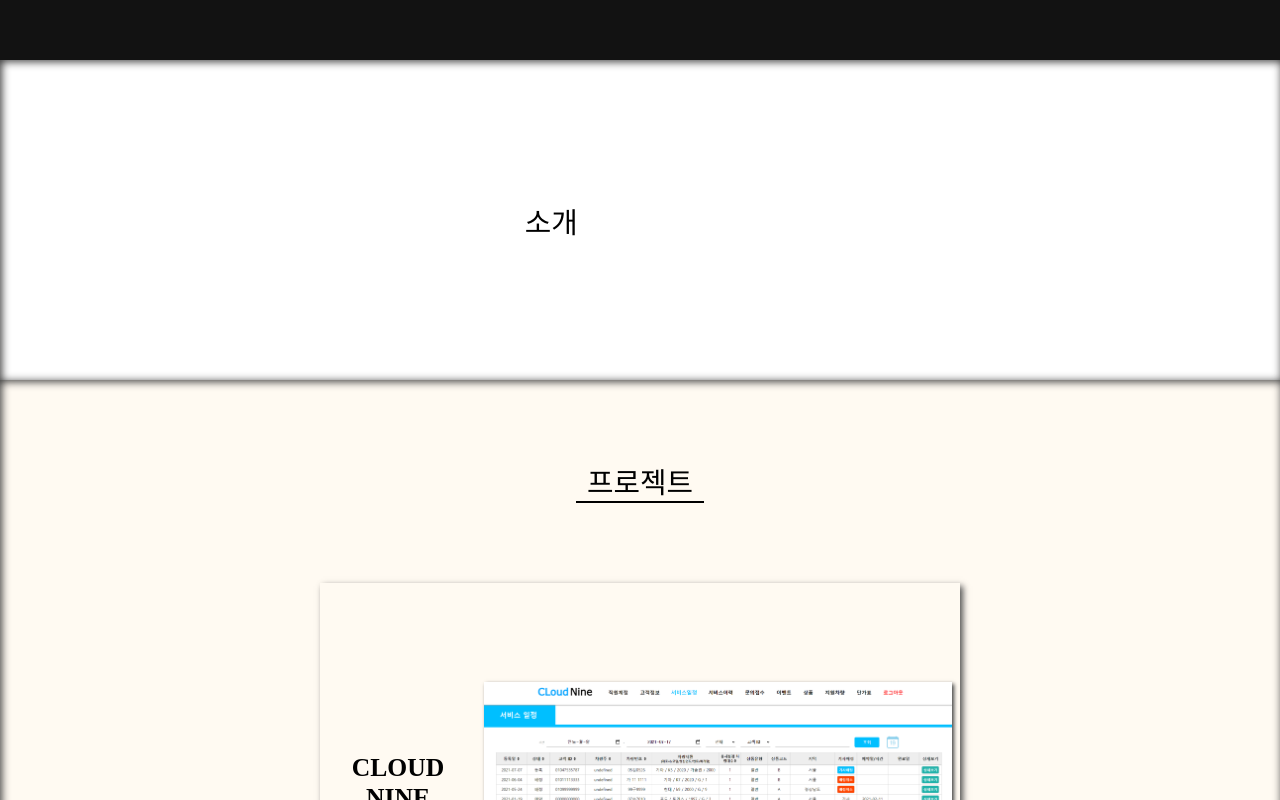
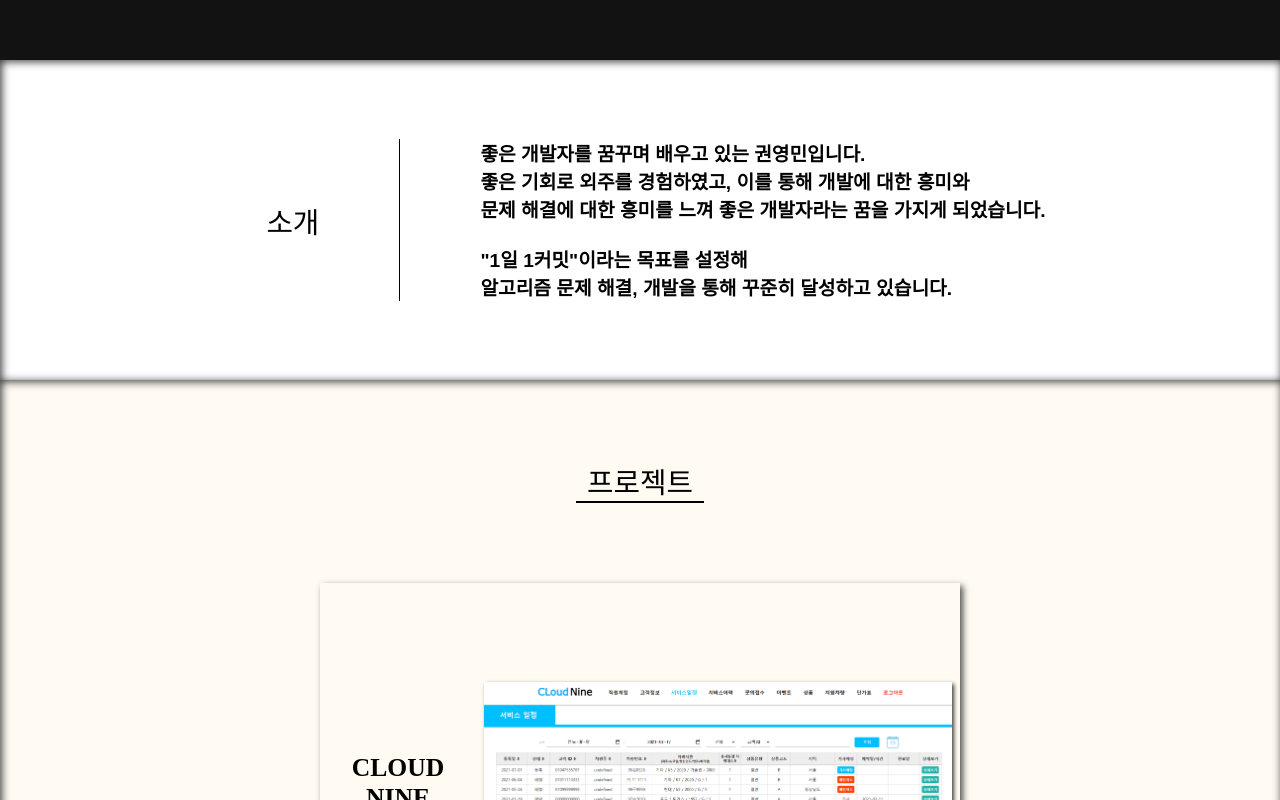
Before and after one commit to ymkwon3/web, a React (Create React App) app in the folder web/: page /#/ in a window 1280 px wide. Shown: the part 740-1540 px from the top of the page. Built offline with nearby package versions, Linux system fonts and the light colour scheme.

Commit message:
add post icon, linked post input page

```diff
--- a/web/src/App.jsx
+++ b/web/src/App.jsx
@@ -7,6 +7,7 @@ import './css/App.css';
 import Footer from './components/Footer';
 import MainPage from './components/MainPage';
 import Board from './components/Board';
+import PostWrite from './components/PostWrite'
 // intro page
 
 // todo : dark mode, light mode
@@ -40,6 +41,7 @@ function App() {
           <Routes>
             <Route path="/" exact={true} element={<MainPage path="MainPage" />} />
             <Route path="/board" element={<Board />} />
+            <Route path="/postWrite" element={<PostWrite />} />
           </Routes>
         </HashRouter>
         <div className="App-footer">
--- a/web/src/components/Api.jsx
+++ b/web/src/components/Api.jsx
@@ -1,6 +1,7 @@
 import axios from 'axios';
 
 const url = "https://175.215.49.230:3001/";
+// const url = "https://localhost:3001/"
 const post_get = "board";
 const post_delete = "postDelete";
 const post_insert = "postInsert";
--- a/web/src/components/MainPage.jsx
+++ b/web/src/components/MainPage.jsx
@@ -82,7 +82,7 @@ function App(props) {
         <div className="subTitle" ref={(e) => slideRef.current[0] = e}>
           소개
         </div>
-        <div className="content column-line flex-column" ref={(e) => slideRef.current[2] = e}>
+        <div className="content flex-column left-line" ref={(e) => slideRef.current[2] = e}>
           좋은 개발자를 꿈꾸며 배우고 있는 권영민입니다.
           <br />
           좋은 기회로 외주를 경험하였고, 이를 통해 개발에 대한 흥미와
--- /dev/null
+++ b/web/src/components/PostWrite.jsx
@@ -0,0 +1,20 @@
+import { useRef, useEffect, useState } from 'react';
+import axios from 'axios';
+
+import '../css/App.css';
+import '../css/postWrite.css';
+
+import * as API from './Api.jsx';
+
+function App(props) {
+
+    return (
+        <div className='box-shadow-inset input-page flex-column'>
+            <div className="input-container flex-column">
+                <input type="text" />
+            </div>
+        </div>
+    );
+}
+
+export default App;
--- a/web/src/components/Project.jsx
+++ b/web/src/components/Project.jsx
@@ -68,9 +68,11 @@ function App(props) {
                         <div className="content">
                             React.js 기반의 포트폴리오 웹사이트 입니다.
                             <br /><br />
-                            <span style={{ textDecoration: "line-through" }}>프론트엔드 개발에 조금 더 집중해 보고 싶어 제작하게 되었습니다.</span>
+                            프론트엔드 개발을 조금 더 경험해 보고 싶어서 제작하게 되었습니다.
                             <br /><br />
-                            하다 보니 욕심이 더 생겨 DB 서버, 미들웨어를 구축해 이것저것 만들어보는 중입니다.
+                            개발을 진행하면서 백엔드도 직접 구현해 보고 싶어서
+                            <br /><br />
+                            MariaDB로 데이터베이스, Node.js로 미들웨어를 구축했습니다.
                             <br /><br />
                             계속된 학습을 통해 추가적인 개발을 할 예정입니다.
                         </div>
--- a/web/src/components/board.jsx
+++ b/web/src/components/board.jsx
@@ -1,4 +1,5 @@
 import { useRef, useEffect, useState } from 'react';
+import { Link } from 'react-router-dom';
 import axios from 'axios';
 
 import '../css/App.css';
@@ -82,13 +83,13 @@ function App(props) {
     }
 
     const onClickInsert = () => {
-        async function inputPost() {
-            let result = await API.inputPost();
-            if(result){
-                setViewContentChange(-1);
-            }
-        }
-        inputPost();
+        // async function inputPost() {
+        //     let result = await API.inputPost();
+        //     if(result){
+        //         setViewContentChange(-1);
+        //     }
+        // }
+        // inputPost();
     }
 
     return (
@@ -96,7 +97,11 @@ function App(props) {
             <ul className='scroll-y'>
                 {boardList}
             </ul>
-            <div className="insert-btn flex-column" onClick={() => onClickInsert()}></div>
+
+            <Link to="/postWrite">
+                <img className="insert-btn" src="images/post.svg" alt="postImage"/>
+            </Link>
+
         </div>
     );
 }
--- a/web/src/css/App.css
+++ b/web/src/css/App.css
@@ -69,19 +69,14 @@ body {
   font-size: 1.2rem;
   font-weight: bold;
   color: black;
-  opacity: 0.8;
-  padding-left: 5rem;
-  margin-left: 5rem;
-  box-shadow: inset 0.05rem 0 0 0 black;
+  margin: 0 5rem;
 }
 
-.column-line {
-  content: "";
-  height: 6rem;
-  width: 0.1rem;
-  margin: 0 4rem;
-  background-color: black;
-  opacity: 0;
+.left-line {
+  margin: 0!important;
+  padding-left: 5rem;
+  margin-left: 5rem!important;
+  border-left: 0.05rem solid black;
 }
 
 .row-line {
@@ -310,12 +305,6 @@ body {
     font-size: 1.4rem;
   }
 
-  .column-line {
-    height: 4rem;
-    width: 1rem;
-    margin: 0 2rem;
-  }
-
   .App-project {
     padding: 2rem 0;
   }
--- a/web/src/css/Board.css
+++ b/web/src/css/Board.css
@@ -55,15 +55,18 @@
     height: 4rem;
     right: 2rem;
     bottom: 7rem;
-    background-color: black;
     font-size: 2.4rem;
     font-weight: bold;
     cursor: pointer;
-    border-radius: 50%;
+    transition: 0.2s;
+}
+
+.insert-btn:hover {
+    transform: scale(1.05);
 }
 
 .insert-btn:active {
-    background-color: #666666;
+    opacity: 0.75;
 }
 
 @media screen and (orientation:portrait) {
--- /dev/null
+++ b/web/src/css/postWrite.css
@@ -0,0 +1,10 @@
+.input-page {
+    background-color: #ffffff;
+    height: 100vh;
+}
+
+.input-container {
+    width: 50%;
+    height: 80%;
+    border: 0.1rem solid black;
+}
```
Also changed, not shown: web/public/images/post.svg (added).
